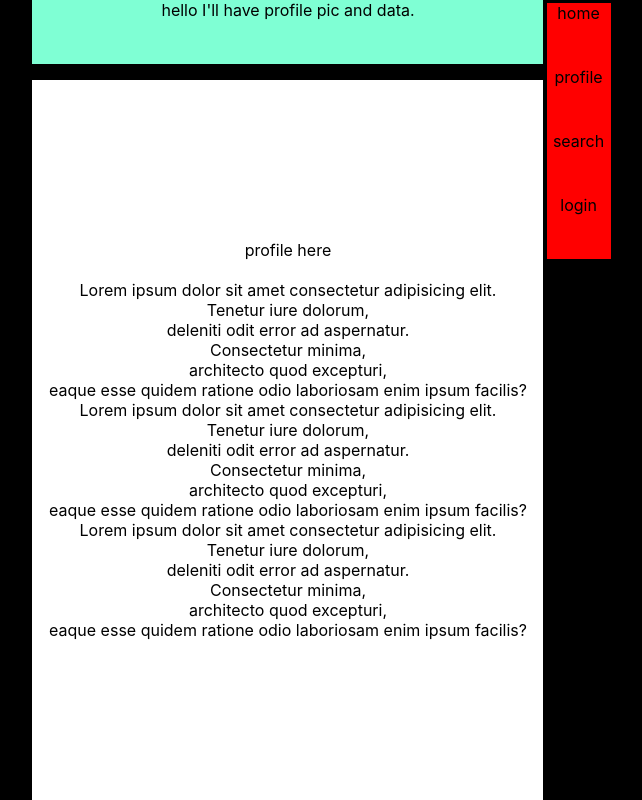
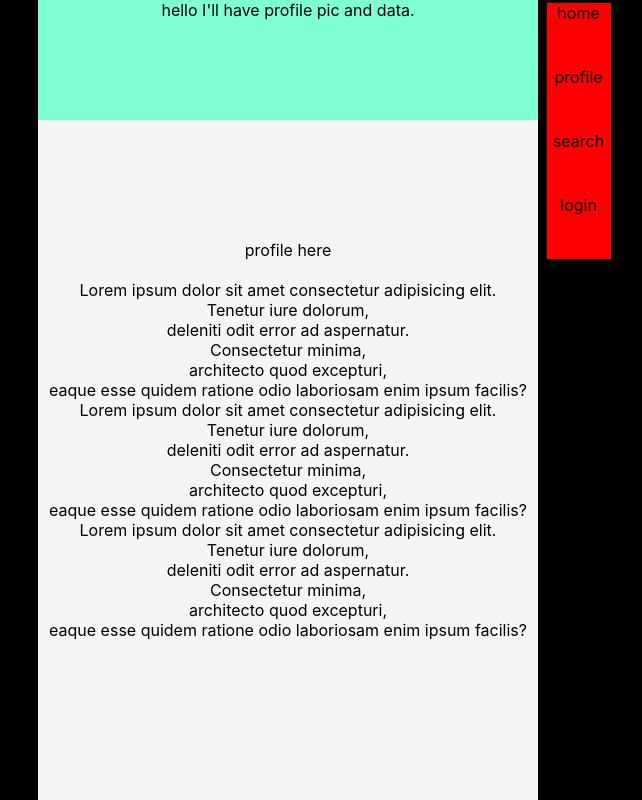
Before and after one commit to suku60/frontend-project-6, a React (Create React App) app: page /profile in a window 1280 px wide. Shown: the whole page, without its empty margins (352-994 px from the left). Built offline with nearby package versions, Linux system fonts and the light colour scheme.

Commit message:
feat: Profile components phase 1 done.

```diff
--- a/src/Containers/Profile/Profile.css
+++ b/src/Containers/Profile/Profile.css
@@ -1,4 +1,5 @@
 @import url('../../assets/CSS/main.css');
+
 
 /* ANIMATIONS */
 
@@ -23,26 +24,69 @@
     /* flex-direction: row;
     justify-content: center !important; */
 
+
+    height: 100vh;
+    overflow-y: scroll !important;
+
+
 }
 
 /* CONTAINERS (VIEWS / TOTAL SCREEN / SECTIONS) */
 
 .container_profile_data {
 
-    /* position:fixed;
-    z-index: 10; */
+    position: absolute;
+    z-index: 10;
 
-    height: 40vh;
-    width: 40vw;
+    height: 15vh !important;
+    width: 39vw !important;
 
     background-color: aquamarine;
 
-    transition: var(--transition-2);
+    transition: var(--transition-1) !important;
+
+    overflow: hidden;
+}
+
+.container_profile_data:hover {
+
+    height: 40vh !important;
+
+    transition: var(--transition-1) !important;
+
 }
 
 /* COMPONENTS */
 
 .component_profile {
-    padding-top: 1em;
-    justify-content: center;
+    padding-top: 15vh;
+    justify-content: flex-start;
+    align-items: flex-start;
+
+    height: 80em;
+    width: 39vw !important;
+
+    background-color: whitesmoke;
+
+    /* overflow-y: scroll; */
+
+
 }
+.trial_1_1 {
+
+}
+.trial_1_1 {
+
+}
+.trial_1_1 {
+
+}
+.trial_1_1 {
+
+}
+.trial_1_1 {
+
+}
+.trial_1_1 {
+
+}
--- a/src/Containers/Profile/Profile.jsx
+++ b/src/Containers/Profile/Profile.jsx
@@ -8,22 +8,48 @@ const Profile = () => {
     // HOOKS
 
     // FUNCTIONS
-
+    const easeProfileDataOut = () => {
+        // document.getElementById("")
+        console.log("scrolling")
+    }
 
 return (
     <div className="container_box" id="profile_box">
 
-        {/* PROFILE PIC AND DATA */}
-
-        <div className="container_profile_data" id="animationContainerFromTop">
+{/* PROFILE PIC AND DATA */}
+        <div className="container_profile_data" id="animationContainerFromTop" onScroll={()=>easeProfileDataOut()}>
                     hello I'll have profile pic and data.
                 </div>
 
-
 {/* THIS WILL BE A CAROUSEL OF IMAGES */}
-
         <div className="component_profile">
-            <div className='component_box' id="animationContainerFromTop">
+            <div className='component_profile' id="animationContainerFromTop">
+            <div>
+                profile here<br/>
+                <br/>
+                Lorem ipsum dolor sit amet consectetur adipisicing elit. <br/>
+                Tenetur iure dolorum, <br/>
+                deleniti odit error ad aspernatur. <br/>
+                Consectetur minima, <br/>
+                architecto quod excepturi, <br/>
+                eaque esse quidem ratione odio laboriosam enim ipsum facilis?<br/>
+                Lorem ipsum dolor sit amet consectetur adipisicing elit. <br/>
+                Tenetur iure dolorum, <br/>
+                deleniti odit error ad aspernatur. <br/>
+                Consectetur minima, <br/>
+                architecto quod excepturi, <br/>
+                eaque esse quidem ratione odio laboriosam enim ipsum facilis?<br/>
+                Lorem ipsum dolor sit amet consectetur adipisicing elit. <br/>
+                Tenetur iure dolorum, <br/>
+                deleniti odit error ad aspernatur. <br/>
+                Consectetur minima, <br/>
+                architecto quod excepturi, <br/>
+                eaque esse quidem ratione odio laboriosam enim ipsum facilis?<br/>
+            </div>
+            </div>
+        </div>
+        <div className="component_profile">
+            <div className='component_profile' id="animationContainerFromTop">
             <div>
                 profile here<br/>
                 <br/>
```
